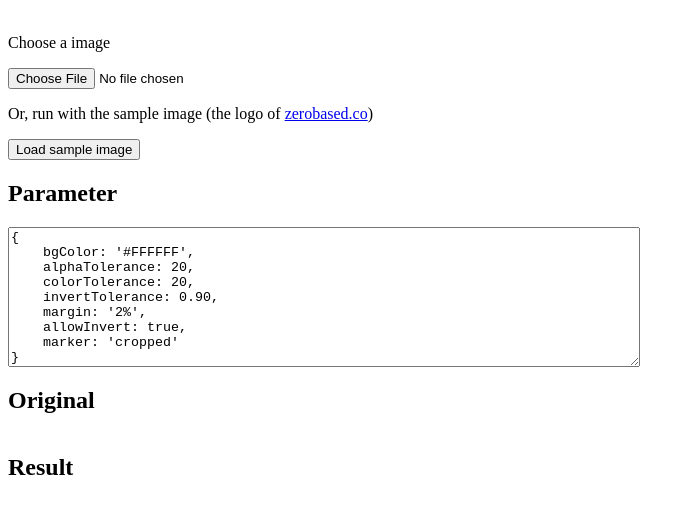
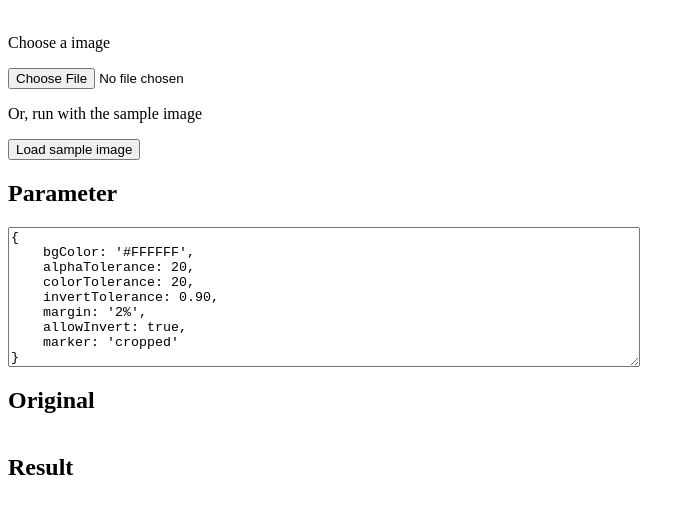
Before and after one commit to lqez/autocrop.js, a website: page index.html in a window 1280 px wide. Shown: the part 48-562 px from the top of the page, without its empty margins (0-695 px from the left). Drawn offline with Linux system fonts and the light colour scheme.

Commit message:
Fix typo

```diff
--- a/index.html
+++ b/index.html
@@ -31,7 +31,7 @@ img {
   <div class="form">
     <p>Choose a image</p>
     <input type="file" onchange="loadFile(this.files)"/>
-    <p>Or, run with the sample image (the logo of <a href="https://zerobased.co">zerobased.co</a>)</p>
+    <p>Or, run with the sample image</p>
     <input type="button" value="Load sample image" onclick="process('sample.png')"/>
     <h2>Parameter</h2>
     <textarea id="parameter">{
```
